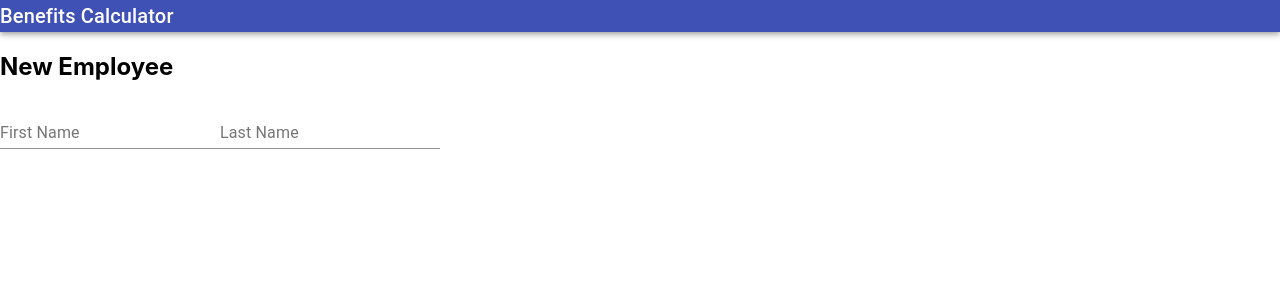
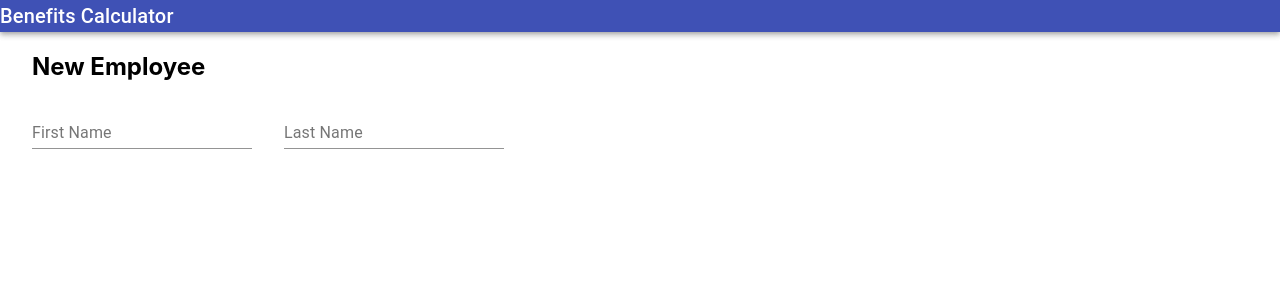
Before and after one commit to BGrebner/BenefitsCalculator, a React (Create React App) app in the folder benefits-calculator-ui/: page /employee in a window 1280 px wide. Shown: the top 300 px of the page. Built offline with nearby package versions, Linux system fonts and the light colour scheme.

Commit message:
change out styling

```diff
--- a/benefits-calculator-ui/src/components/App.tsx
+++ b/benefits-calculator-ui/src/components/App.tsx
@@ -1,15 +1,18 @@
 import React from 'react';
 import {Route} from "react-router-dom";
 import Header from "./common/Header"
-import EmployeeForm from './employee/EmployeeForm';
-import EmployeeList from './employeeList/EmployeeList';
+import EmployeeForm from "./employee/EmployeeForm";
+import EmployeeList from "./employeeList/EmployeeList";
+import "./app.css";
 
 function App() {
   return (
     <div>
       <Header />
-      <Route exact path="/" component={EmployeeList} />
-      <Route path="/employee" component={EmployeeForm} />
+      <div className="body">
+        <Route exact path="/" component={EmployeeList} />
+        <Route path="/employee" component={EmployeeForm} />
+      </div>
     </div>
   );
 }
--- /dev/null
+++ b/benefits-calculator-ui/src/components/app.css
@@ -0,0 +1,3 @@
+.body {
+    margin: 0 2rem;
+}
--- a/benefits-calculator-ui/src/components/employee/EmployeeForm.tsx
+++ b/benefits-calculator-ui/src/components/employee/EmployeeForm.tsx
@@ -1,5 +1,6 @@
 import { TextField } from "@material-ui/core";
 import React from "react";
+import "./employeeForm.css";
 
 const EmployeeForm = () => (
     <form noValidate autoComplete="off">
--- /dev/null
+++ b/benefits-calculator-ui/src/components/employee/employeeForm.css
@@ -0,0 +1,3 @@
+form .MuiTextField-root {
+    margin-right: 2rem;
+}
--- a/benefits-calculator-ui/src/components/employeeList/EmployeeList.tsx
+++ b/benefits-calculator-ui/src/components/employeeList/EmployeeList.tsx
@@ -8,7 +8,7 @@ import "./employeeList.css";
 
 
 const EmployeeList: React.FC<{employees: Array<Employee>}> = ({employees}) => (
-    <div id="employeeList">
+    <div>
         <h1 className="centered">Employees</h1>
         <TableContainer className="employeeListTable" component={Paper}>
             <Table size="small" aria-label="employees">
--- a/benefits-calculator-ui/src/components/employeeList/employeeList.css
+++ b/benefits-calculator-ui/src/components/employeeList/employeeList.css
@@ -4,10 +4,6 @@
 
 .float-right {
     float: right;
-}
-
-#employeeList {
-    margin: 0 2rem;
 }
 
 .employeeListTable {
```
